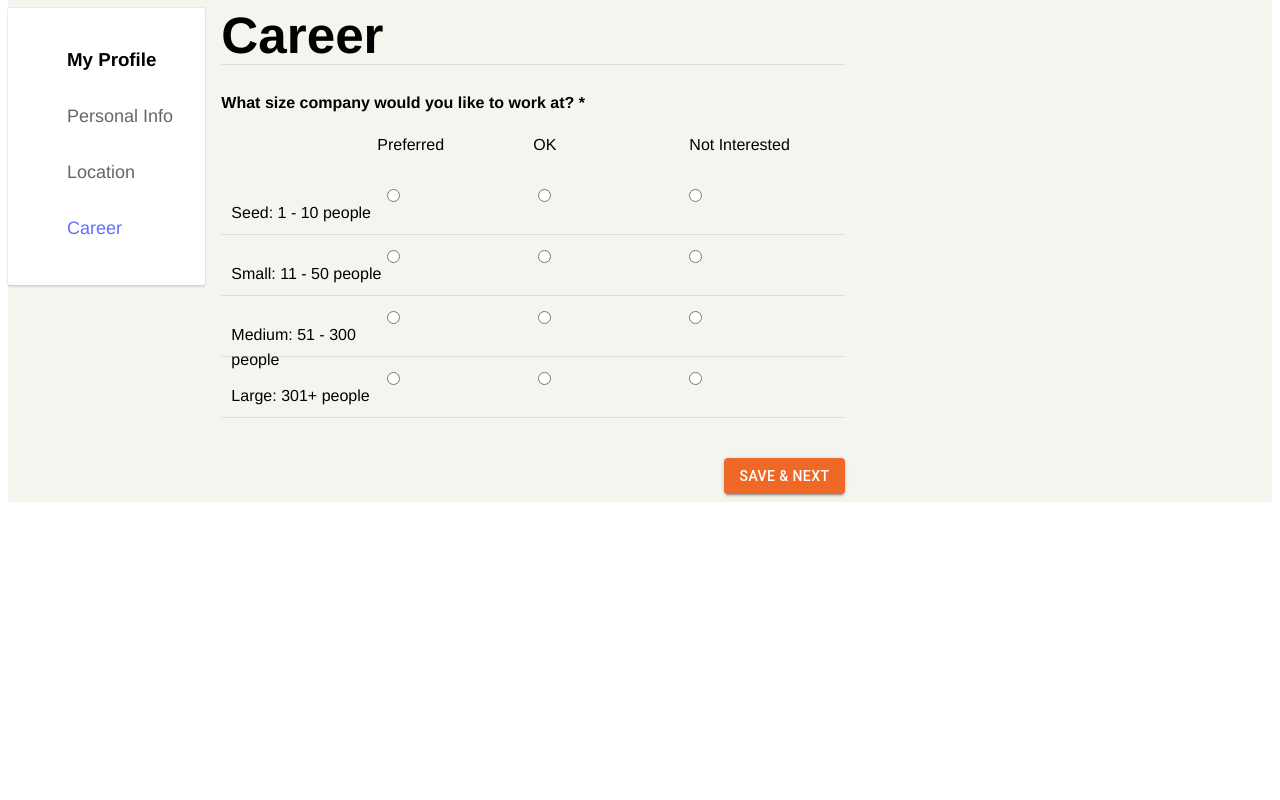
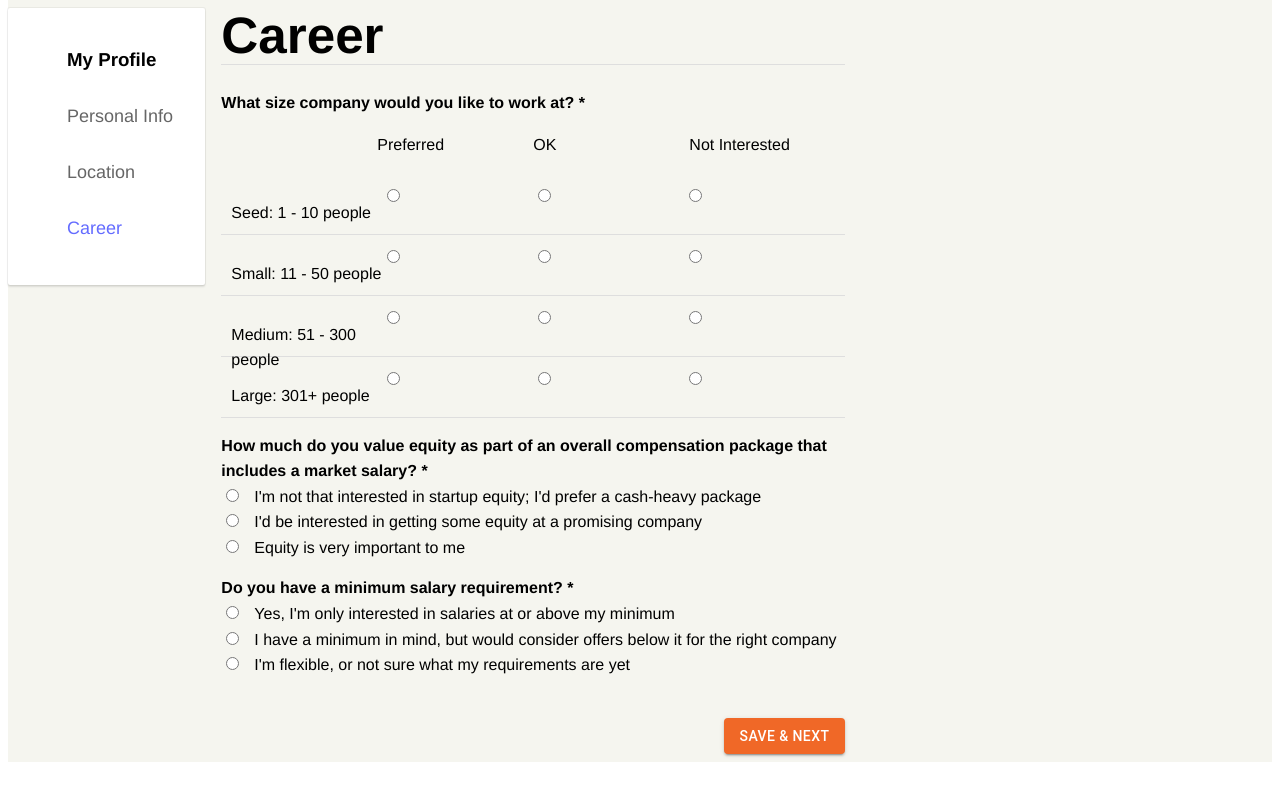
Before and after one commit to elvynmejia/yc-profile-ui, a React (Vite) app: page /career in a window 1280 px wide. Shown: the top 800 px of the page. Built offline with nearby package versions, Linux system fonts and the light colour scheme.

Commit message:
adds more fields to careers form

```diff
--- a/src/constants.ts
+++ b/src/constants.ts
@@ -77,11 +77,43 @@ const COMPANY_PREFERENCES = [
   },
 ];
 
+const EQUITY_PREFERENCE = [
+  {
+    title: "I'm not that interested in startup equity; I'd prefer a cash-heavy package",
+    value: 'low'
+  },
+  {
+    title: "I'd be interested in getting some equity at a promising company",
+    value: 'medium'
+  },
+  {
+    title: "Equity is very important to me",
+    value: 'high'
+  }
+];
+
+const SALARY_PREFERENCE = [
+  {
+    title: "Yes, I'm only interested in salaries at or above my minimum",
+    value: 'high'
+  },
+  {
+    title: "I have a minimum in mind, but would consider offers below it for the right company",
+    value: 'medium'
+  },
+  {
+    title: "I'm flexible, or not sure what my requirements are yet",
+    value: 'low'
+  }
+];
+
 export {
   JOB_SEARCH_STATUS,
   AFFILIATIONS,
   WORK_AUTHORIZATION,
   EMPLOYMENT_SPONSORSHIP,
   REMOTE_WORK_PREFERENCES,
-  COMPANY_PREFERENCES
+  COMPANY_PREFERENCES,
+  EQUITY_PREFERENCE,
+  SALARY_PREFERENCE
 };
--- a/src/reducers/companyPreferences.ts
+++ b/src/reducers/career.ts
@@ -1,4 +1,4 @@
-const COMPANY_PREFERENCES = 'COMPANY_PREFERENCES';
+const CAREER_PREFERENCES = 'CAREER_PREFERENCES';
 
 export type ActionType = {
   type: string;
@@ -7,6 +7,9 @@ export type ActionType = {
     smallStagePreference?: string | '';
     mediumStagePreference?: string | '';
     largeStagePreference?: string | '';
+    equityPreference?: string | '';
+    salaryPreference?: string | '';
+    minimumSalary?: string | ''
   };
 };
 
@@ -15,12 +18,15 @@ const defaultState = {
   smallStagePreference: '',
   mediumStagePreference: '',
   largeStagePreference: '',
+  equityPreference: '',
+  salaryPreference: '',
+  minimumSalary: ''
 };
 
 const reducer = (state: any, action: ActionType) => {
   const { type, payload } = action;
   switch (type) {
-    case COMPANY_PREFERENCES:
+    case CAREER_PREFERENCES:
       return {
         ...state,
         ...payload,
@@ -30,4 +36,4 @@ const reducer = (state: any, action: ActionType) => {
   }
 };
 
-export { COMPANY_PREFERENCES, reducer, defaultState };
+export { CAREER_PREFERENCES, reducer, defaultState };
--- a/src/routes/career.tsx
+++ b/src/routes/career.tsx
@@ -2,17 +2,16 @@ import { useReducer } from 'react';
 import Button from '@material-ui/core/Button';
 import { useNavigate } from 'react-router-dom';
 
-import { COMPANY_PREFERENCES as COMPANY_PREFERENCES_OPTIONS } from '../constants';
+import {
+  COMPANY_PREFERENCES as COMPANY_PREFERENCES_OPTIONS,
+  EQUITY_PREFERENCE,
+  SALARY_PREFERENCE,
+} from '../constants';
 
-import {
-  COMPANY_PREFERENCES,
-  reducer,
-  defaultState
-} from '../reducers/companyPreferences';
+import { CAREER_PREFERENCES, reducer, defaultState } from '../reducers/career';
 
 const PersonalInfo = () => {
-
-  let fromLocalStorage = localStorage.getItem(COMPANY_PREFERENCES);
+  let fromLocalStorage = localStorage.getItem(CAREER_PREFERENCES);
 
   let companyPreferences;
 
@@ -29,20 +28,22 @@ const PersonalInfo = () => {
   const handleChange = (e: React.ChangeEvent<HTMLInputElement>) => {
     const { name, value } = e.target;
     dispatch({
-      type: COMPANY_PREFERENCES,
+      type: CAREER_PREFERENCES,
       payload: {
-        [name]: value
-      }
+        [name]: value,
+      },
     });
   };
 
   const saveAndNext = (e: React.MouseEvent<HTMLButtonElement>) => {
     e.preventDefault();
 
-    localStorage.setItem(COMPANY_PREFERENCES, JSON.stringify(state));
+    localStorage.setItem(CAREER_PREFERENCES, JSON.stringify(state));
 
     navigate('/');
   };
+
+  const { equityPreference, salaryPreference, minimumSalary } = state;
 
   return (
     <div>
@@ -67,7 +68,7 @@ const PersonalInfo = () => {
                       <p>{row.title}</p>
                     </div>
                     {row.ratings.map((rating) => {
-                      const key = [row.title, row.name, rating].join('-')
+                      const key = [row.title, row.name, rating].join('-');
                       return (
                         <div className="grid-column-item" key={key}>
                           <input
@@ -86,6 +87,58 @@ const PersonalInfo = () => {
             })}
           </div>
         </div>
+        <div className="form-control">
+          <label htmlFor="html">
+            How much do you value equity as part of an overall compensation
+            package that includes a market salary? *
+          </label>
+          {EQUITY_PREFERENCE.map((preference) => {
+            return (
+              <div key={preference.value}>
+                <input
+                  type="radio"
+                  name="equityPreference"
+                  value={preference.value}
+                  onChange={handleChange}
+                  checked={preference.value === equityPreference}
+                />
+                <span>{preference.title}</span>
+              </div>
+            );
+          })}
+        </div>
+        <div className="form-control">
+          <label htmlFor="html">
+            Do you have a minimum salary requirement? *
+          </label>
+          {SALARY_PREFERENCE.map((preference) => {
+            return (
+              <div key={preference.value}>
+                <input
+                  type="radio"
+                  name="salaryPreference"
+                  value={preference.value}
+                  onChange={handleChange}
+                  checked={preference.value === salaryPreference}
+                />
+                <span>{preference.title}</span>
+              </div>
+            );
+          })}
+        </div>
+        {salaryPreference === 'medium' && (
+          <div className="form-control">
+            <label htmlFor="html">
+              What minimum salary are you looking for? *
+            </label>
+            <input
+              type="text"
+              name="minimumSalary"
+              value={minimumSalary}
+              onChange={handleChange}
+            />
+          </div>
+        )}
         <div className="submit-form">
           <Button
             className="save-and-next-button"
--- a/src/routes/personalInfo.tsx
+++ b/src/routes/personalInfo.tsx
@@ -85,7 +85,6 @@ const PersonalInfo = () => {
             />
           </div>
         </div>
-
         <div className="form-control">
           <label htmlFor="html">Email Address (personal recommended) *</label>
           <input
```
